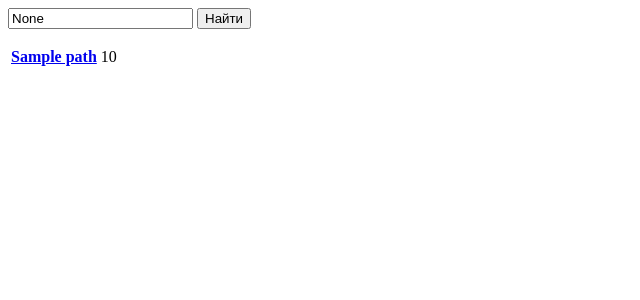
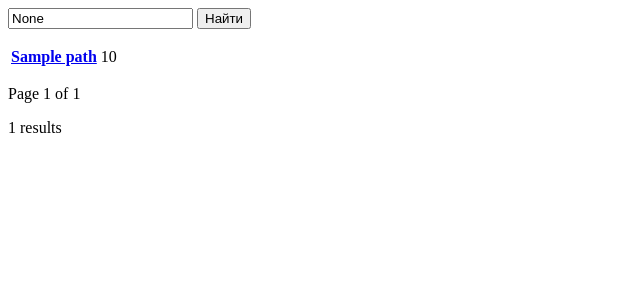
Before and after one commit to prog815/LS4, a Flask app: page / in a window 1280 px wide. Shown: the top 300 px of the page, without its empty margins (0-640 px from the left). Run offline with Flask 2, Linux system fonts and the light colour scheme; a database or web service that is not in the repository returns one stand-in record (values such as "Sample title").

Commit message:
простой постраничный вывод

```diff
--- a/app.py
+++ b/app.py
@@ -11,19 +11,27 @@ app = Flask(__name__, static_url_path='/static')
 # cors = CORS(app)
 # app.config['CORS_HEADERS'] = 'Content-Type'
 
+# количество элементов на странице
+per_page = 20
+
 @app.route('/',methods=["GET"])
 @app.route('/index',methods=["GET"])
 @app.route('/search',methods=['GET'])
 def index():
     query = request.args.get('query')
 
+    page = request.args.get('page', type=int, default=1)
+    skip = (page - 1) * per_page
+
     db_query = {'file':1,'$text': {'$search': query}}
     db_projection = {'score': {'$meta': 'textScore'}}
     db_sort = [('score', {'$meta': 'textScore'})]
 
-    documents = collection.find(db_query,db_projection).sort(db_sort).limit(20)
+    total = collection.count_documents(db_query)
 
-    return render_template('index.html', documents=documents,query=query)
+    documents = collection.find(db_query,db_projection).sort(db_sort).skip(skip).limit(per_page)
+
+    return render_template('index.html', documents=documents, query=query, page=page, per_page=per_page, total=total)
 
 if __name__ == '__main__':
     app.run(debug=True, host='0.0.0.0',port=5000)
--- a/templates/index.html
+++ b/templates/index.html
@@ -22,5 +22,16 @@
         </tbody>
       </table>
 
+      {% if page > 1 %}
+      <a href="{{ url_for('index', page=page-1, query=query) }}">Previous</a>
+      {% endif %}
+
+      {% if total > page * per_page %}
+      <a href="{{ url_for('index', page=page+1, query=query) }}">Next</a>
+      {% endif %}
+
+      <p>Page {{ page }} of {{ total // per_page + 1 }}</p>
+      <p>{{ total }} results</p>
+
     </body>
 </html>
```
Also changed, not shown: 1 other file.
